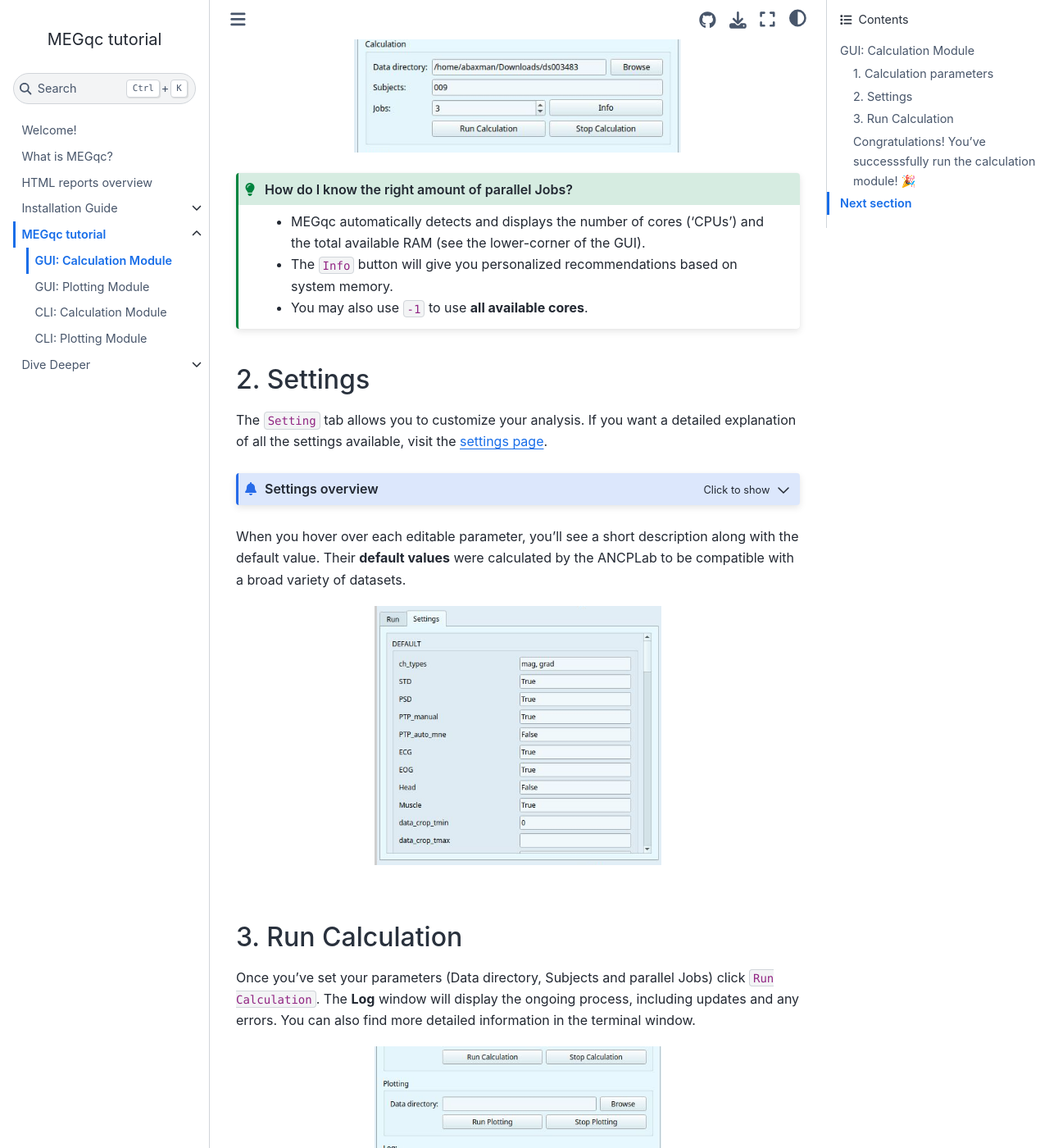
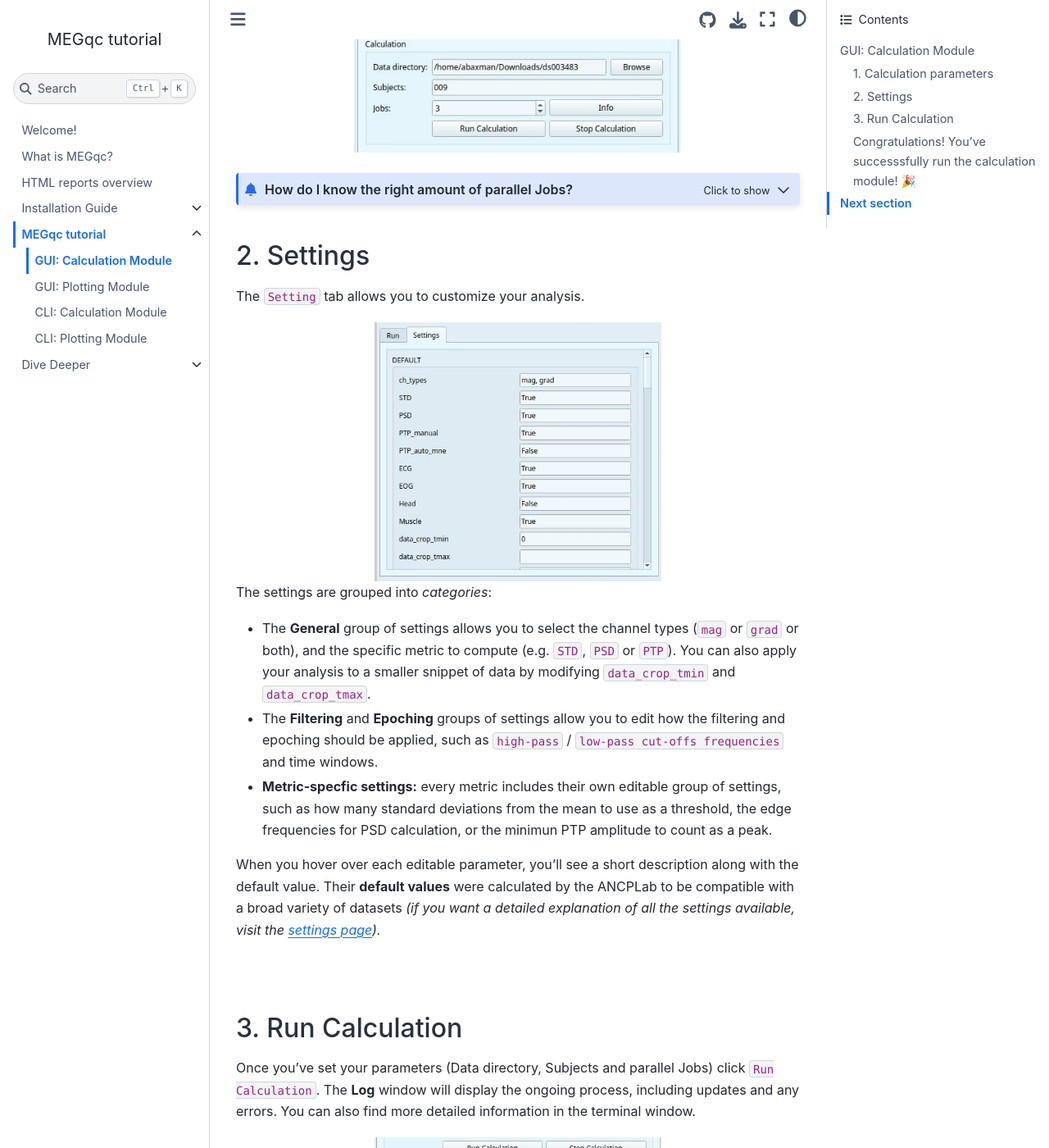
Before and after one commit to ANCPLabOldenburg/megqc_documentation, a Jupyter Book: the page built from tutorial/calc_gui.md, in a window 1280 px wide and 1400 px high, scrolled down 1132 px. Shown: the whole window at 82% size. Built offline with Jupyter Book 1.0.4 settings and Sphinx 7.4.7 and the Sphinx Book theme 1.1.4, drawn with Linux system fonts in a browser that asks for light colours; pages that are not in the unit, such as notebooks, are missing from menus.

Commit message:
Update calc_gui.md

````diff
--- a/tutorial/calc_gui.md
+++ b/tutorial/calc_gui.md
@@ -31,22 +31,18 @@
 ```
 
 ## 2. Settings
-The `Setting` tab allows you to customize your analysis. If you want a detailed explanation of all the settings available, visit the [settings page](../extra/settings).
-
-```{admonition} Settings overview
-:class: dropdown
-
-The settings are grouped into categories:
-
-* The basic settings group allows you to select the channel types (`mag` or `grad` or both), and the specific metric to compute (e.g. STD, PSD or PTP). You can also apply your analysis to a smaller snippet of data (with `data_crop_tmin` and `data_crop_tmax`).
-* The *Filtering* and *Epoching* groups of settings allow you to edit how the filtering and epoching should be applied (such as high-pass / low-pass cut-offs frequencies and time windows).
-* *Metric-specfic settings:* every metric includes their own editable group of settings, such as how many standard deviations from the mean to use as a threshold, the edge frequencies for PSD calculation, or the minimun PTP amplitude to count as a peak.
-
-```
-
-When you hover over each editable parameter, you'll see a short description along with the default value. Their **default values** were calculated by the ANCPLab to be compatible with a broad variety of datasets.
+The `Setting` tab allows you to customize your analysis.
 
 <img src="../static/mini/minimegqc_settings.png" alt="settings-gui" width="350px" align="center">
+
+The settings are grouped into _categories_:
+
+* The **General** group of settings allows you to select the channel types (`mag` or `grad` or both), and the specific metric to compute (e.g. `STD`, `PSD` or `PTP`). You can also apply your analysis to a smaller snippet of data by modifying  `data_crop_tmin` and `data_crop_tmax`.
+* The **Filtering** and **Epoching** groups of settings allow you to edit how the filtering and epoching should be applied, such as `high-pass` / `low-pass cut-offs frequencies` and time windows.
+* **Metric-specfic settings:** every metric includes their own editable group of settings, such as how many standard deviations from the mean to use as a threshold, the edge frequencies for PSD calculation, or the minimun PTP amplitude to count as a peak.
+
+When you hover over each editable parameter, you'll see a short description along with the default value. Their **default values** were calculated by the ANCPLab to be compatible with a broad variety of datasets _(if you want a detailed explanation of all the settings available, visit the [settings page](../extra/settings))._
+
 
 <br>
 
````
Also changed, not shown: other parts of tutorial/calc_gui.md (+1 -1 lines).
